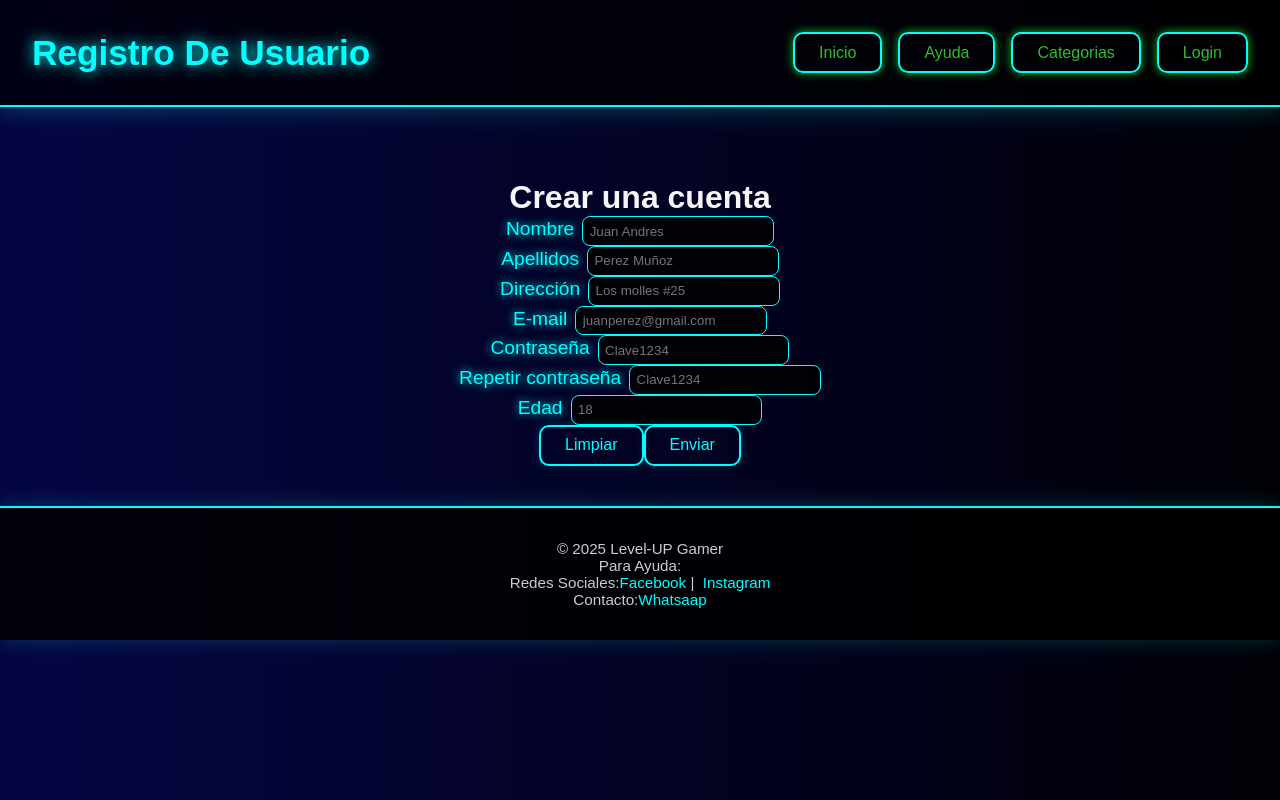
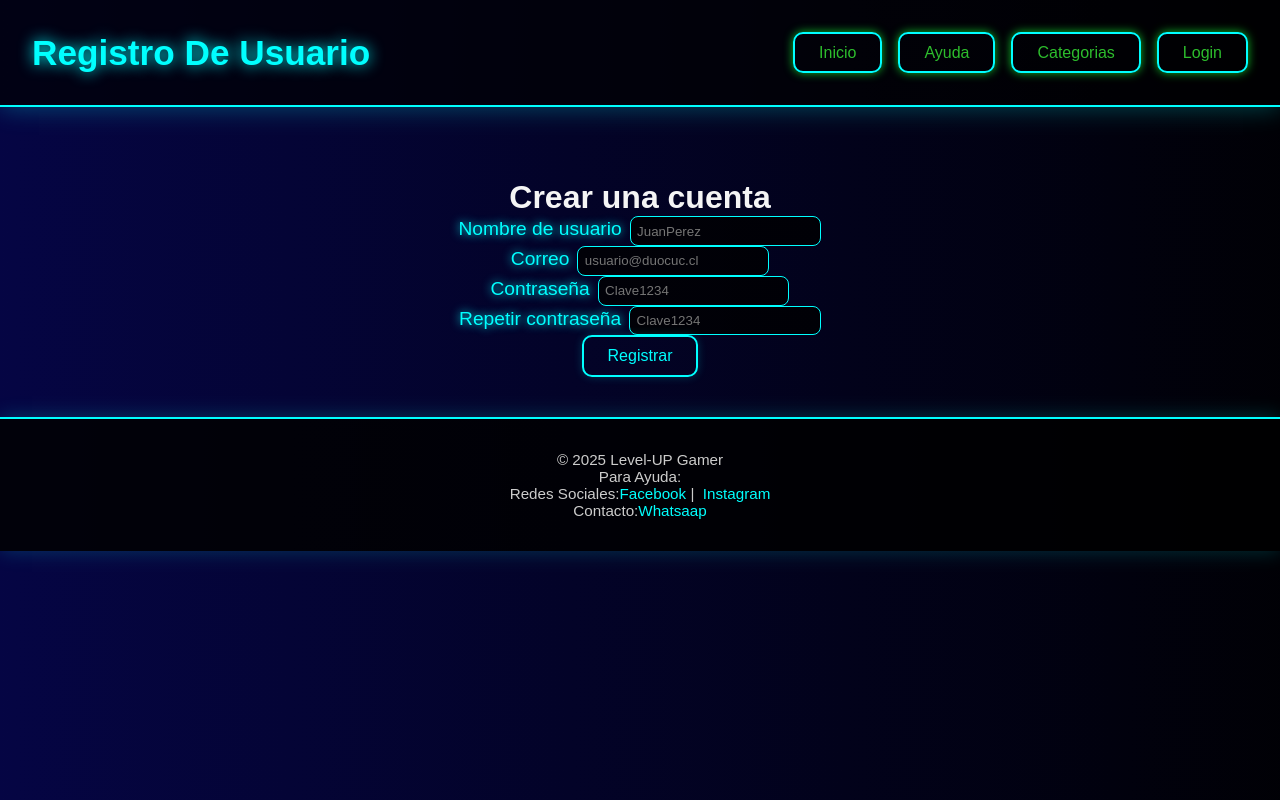
Before and after one commit to ERAM4/projecto2, a React (Vite) app in the folder proyecto/: page /registro in a window 1280 px wide. Built offline with nearby package versions, Linux system fonts and the light colour scheme.

Commit message:
graciasddiosdelomori

```diff
--- a/proyecto/src/page/formulario.jsx
+++ b/proyecto/src/page/formulario.jsx
@@ -1,61 +1,66 @@
-import React, { use, useState } from "react";
-import { useNavigate } from 'react-router-dom';
-
+import React, { useState } from "react";
+import { useNavigate } from "react-router-dom";
+import UserService from "../services/userServices";
 
 export default function Formulario() {
-  const [nombre, setNombre] = useState("");
-  const [email, setEmail] = useState("");
-  const [clave1, setClave1] = useState("");
-  const [clave2, setClave2] = useState("");
-  const [edad, setEdad] = useState("");
+  const [username, setUsername] = useState("");
+  const [correo, setCorreo] = useState("");
+  const [password1, setPassword1] = useState("");
+  const [password2, setPassword2] = useState("");
   const [errores, setErrores] = useState("");
   const [emailDuoc, setEmailDuoc] = useState("");
 
   const navigate = useNavigate();
+
   const handleLogin = () => {
-    navigate('/login');
-  }
+    navigate("/login");
+  };
 
-  const verificarEmailDuoc = (email) => {
-    if (email.endsWith("@duocuc.cl")){
+  const verificarEmailDuoc = (correo) => {
+    if (correo.endsWith("@duocuc.cl")) {
       setEmailDuoc("Email institucional de Duoc UC encontrado.");
-      return;
-    }else{
+    } else {
       setEmailDuoc("");
-      return;
     }
   };
 
   const handleSubmit = (e) => {
     e.preventDefault();
 
-    if (nombre.length < 3) {
+    // VALIDACIONES
+    if (username.length < 3) {
       setErrores("Ingrese mínimo 3 letras en el nombre.");
       return;
     }
-<br />
-    if (!email.includes("@")) {
-      setErrores("Añade un signo arroba (@) en el email.");
+    if (!correo.includes("@")) {
+      setErrores("El correo debe contener @");
       return;
     }
-<br />
-    if (clave1 !== clave2 || clave2 === "") {
-      setErrores("Las claves no coinciden.");
-      return;
-    }
-    if (edad === "" || isNaN(edad)) {
-      setErrores("Ingrese una edad válida.");
-      return;
-    }
-
-    if (parseInt(edad) < 18) {
-      setErrores("Debe ser mayor de 18 años para continuar.");
+    if (password1 !== password2) {
+      setErrores("Las contraseñas no coinciden.");
       return;
     }
 
     setErrores("");
-    alert("Formulario enviado correctamente ✅");
-    handleLogin();
+
+    // OBJETO EXACTO DEL MODELO
+    const nuevoUsuario = {
+      username: username,
+      correo: correo,
+      password: password1,
+      rol: "USER" // puedes cambiarlo si quieres
+    };
+
+    // ENVIAR AL BACKEND
+    UserService.saveUsuario(nuevoUsuario)
+      .then((response) => {
+        alert("Usuario registrado correctamente");
+        handleLogin();
+      })
+      .catch((error) => {
+        console.error("Error al registrar usuario:", error);
+        setErrores("Hubo un error al registrar el usuario.");
+      });
   };
 
   return (
@@ -63,85 +68,66 @@ export default function Formulario() {
       <h1>Crear una cuenta</h1>
 
       <div className="row">
-        <label htmlFor="nombres">Nombre</label>
+        <label htmlFor="username">Nombre de usuario</label>
         <input
           type="text"
-          id="nombres"
-          value={nombre}
-          onChange={(e) => setNombre(e.target.value)}
-          className={nombre.length > 0 && nombre.length < 3 ? "error" : ""}
-          placeholder="Juan Andres"
+          id="username"
+          value={username}
+          onChange={(e) => setUsername(e.target.value)}
+          placeholder="JuanPerez"
+          className={username.length > 0 && username.length < 3 ? "error" : ""}
         />
       </div>
 
       <div className="row">
-        <label htmlFor="apellidos">Apellidos</label>
-        <input type="text" id="apellidos" placeholder="Perez Muñoz" />
-      </div>
-
-      <div className="row">
-        <label htmlFor="direccion">Dirección</label>
-        <input type="text" id="direccion" placeholder="Los molles #25" />
-      </div>
-
-      <div className="row">
-        <label htmlFor="email">E-mail</label>
+        <label htmlFor="correo">Correo</label>
         <input
           type="text"
-          id="email"
-          value={email}
-          onChange={(e) => {setEmail(e.target.value); verificarEmailDuoc(e.target.value); }}
-          className={email.length > 0 && !email.includes("@") ? "error" : ""}
-          placeholder="juanperez@gmail.com"
+          id="correo"
+          value={correo}
+          onChange={(e) => {
+            setCorreo(e.target.value);
+            verificarEmailDuoc(e.target.value);
+          }}
+          placeholder="usuario@duocuc.cl"
+          className={correo.length > 0 && !correo.includes("@") ? "error" : ""}
         />
       </div>
 
       <div className="row">
-        <label htmlFor="clave1">Contraseña</label>
+        <label htmlFor="password1">Contraseña</label>
         <input
           type="password"
-          id="clave1"
-          value={clave1}
-          onChange={(e) => setClave1(e.target.value)}
+          id="password1"
+          value={password1}
+          onChange={(e) => setPassword1(e.target.value)}
           placeholder="Clave1234"
         />
       </div>
 
       <div className="row">
-        <label htmlFor="clave2">Repetir contraseña</label>
+        <label htmlFor="password2">Repetir contraseña</label>
         <input
           type="password"
-          id="clave2"
-          value={clave2}
-          onChange={(e) => setClave2(e.target.value)}
-          className={clave2.length > 0 && clave1 !== clave2 ? "error" : ""}
+          id="password2"
+          value={password2}
+          onChange={(e) => setPassword2(e.target.value)}
+          className={password2.length > 0 && password1 !== password2 ? "error" : ""}
           placeholder="Clave1234"
         />
       </div>
-      <div className="row">
-        <label htmlFor="edad">Edad</label>
-        <input
-          type="number"
-          id="edad"
-          value={edad}
-          onChange={(e) => setEdad(e.target.value)}
-          className={edad && edad < 18 ? "error" : ""}
-          placeholder="18"
-          min="0"
-        />
-        {edad && edad < 18 && (
-          <small style={{ color: "red" }}>Debe ser mayor de 18 años</small>
-        )}
-      </div>
-      <button type="reset" className="btn reset" onClick={() => setErrores("")}>
-        Limpiar
+
+      {emailDuoc && (
+        <p style={{ color: "green" }}>{emailDuoc}</p>
+      )}
+
+      {errores && (
+        <p style={{ color: "red" }}>{errores}</p>
+      )}
+
+      <button type="submit" className="btn submit">
+        Registrar
       </button>
-      <button type="submit" className="btn submit">
-        Enviar
-      </button>
-
-      {errores && <p id="errores" style={{ color: "red" }}>{errores}</p>}
-      {emailDuoc && <p id="emailDuoc" style={{ color: "green" }}>{emailDuoc}</p>}
     </form>
   );
 }
--- a/proyecto/src/page/paginaInicio.jsx
+++ b/proyecto/src/page/paginaInicio.jsx
@@ -43,9 +43,9 @@ export default function paginaInicio() {
 
     <h1>Productos mas vendidos</h1>
     <div className="contenedorCategoria">
-    {ProductTrue.map((product) => (
+    {ProductTrue.map((product, index) => (
     <Product
-
+        key={product.id || index}
         name={product.name}
         price={product.price}
         description={product.description}
@@ -54,9 +54,10 @@ export default function paginaInicio() {
         categoria={product.categoria}
         distribuidor={product.distribuidor}
         masVentas={product.masVentas}
+    />
+))}
 
-            />
-         ) )  }
+
     </div>
         <h1> 😍Contenido Educativo y de Comunidad</h1>
         <br />
--- a/proyecto/src/services/axios.js
+++ b/proyecto/src/services/axios.js
@@ -0,0 +1,3 @@
+const api = axios.create({
+    baseURL: "http://localhost:9090/api", // HTTP, no HTTPS
+  });
--- a/proyecto/src/services/productServices.js
+++ b/proyecto/src/services/productServices.js
@@ -1,6 +1,6 @@
 import axios from "axios";
 
-const API_BASE_URL = "https://localhost:9090/api/productos";
+const API_BASE_URL = "http://localhost:9090/api/productos";
 
 
 class ProductService {
--- a/proyecto/src/services/userServices.js
+++ b/proyecto/src/services/userServices.js
@@ -1,6 +1,6 @@
 import axios from "axios";
 
-const API_BASE_URL = "https://localhost:9090/api/usuarios";
+const API_BASE_URL = "http://localhost:9090/api/usuarios";
 
 
 class UserService {
```
Lines whose indentation alone changed are shown as unchanged.
